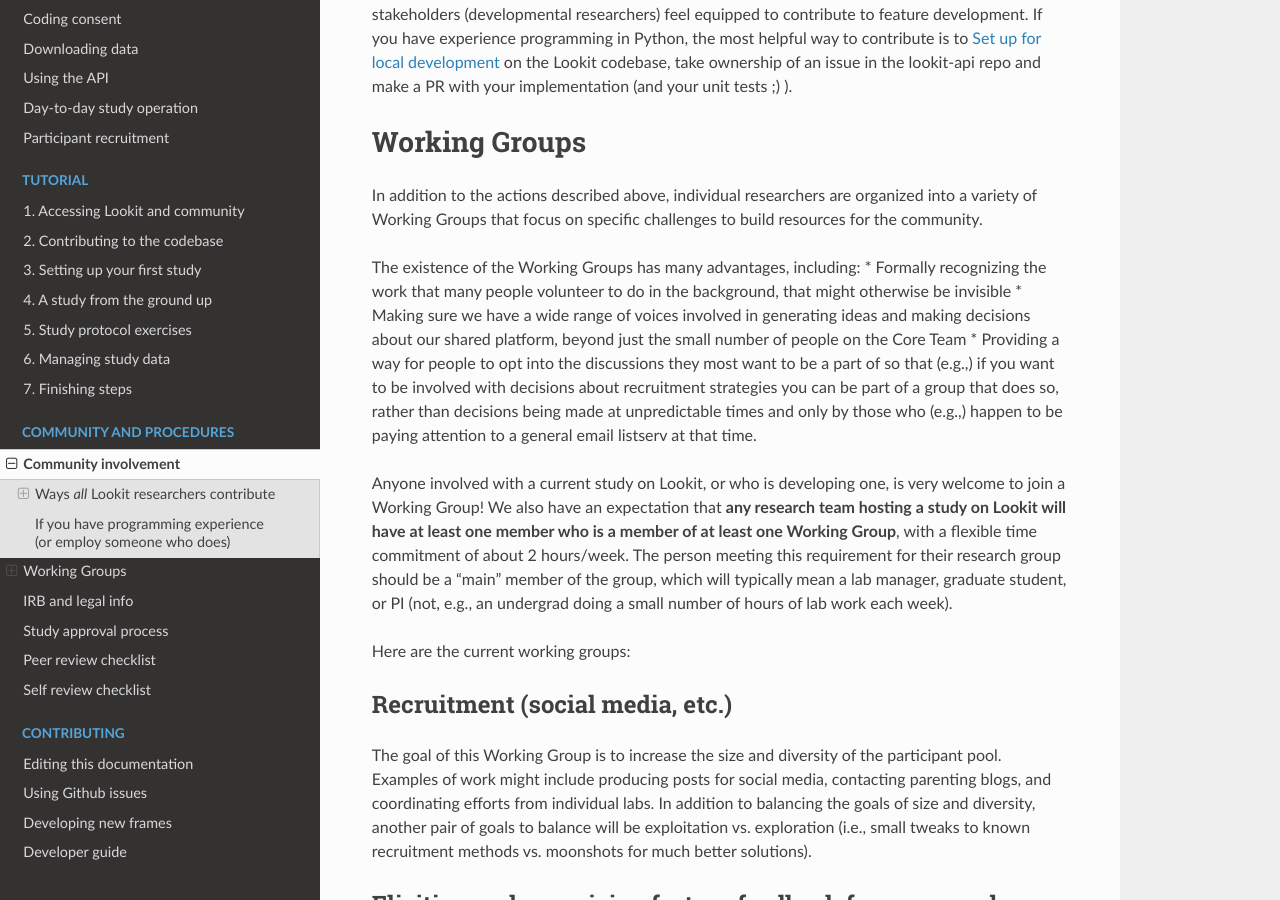
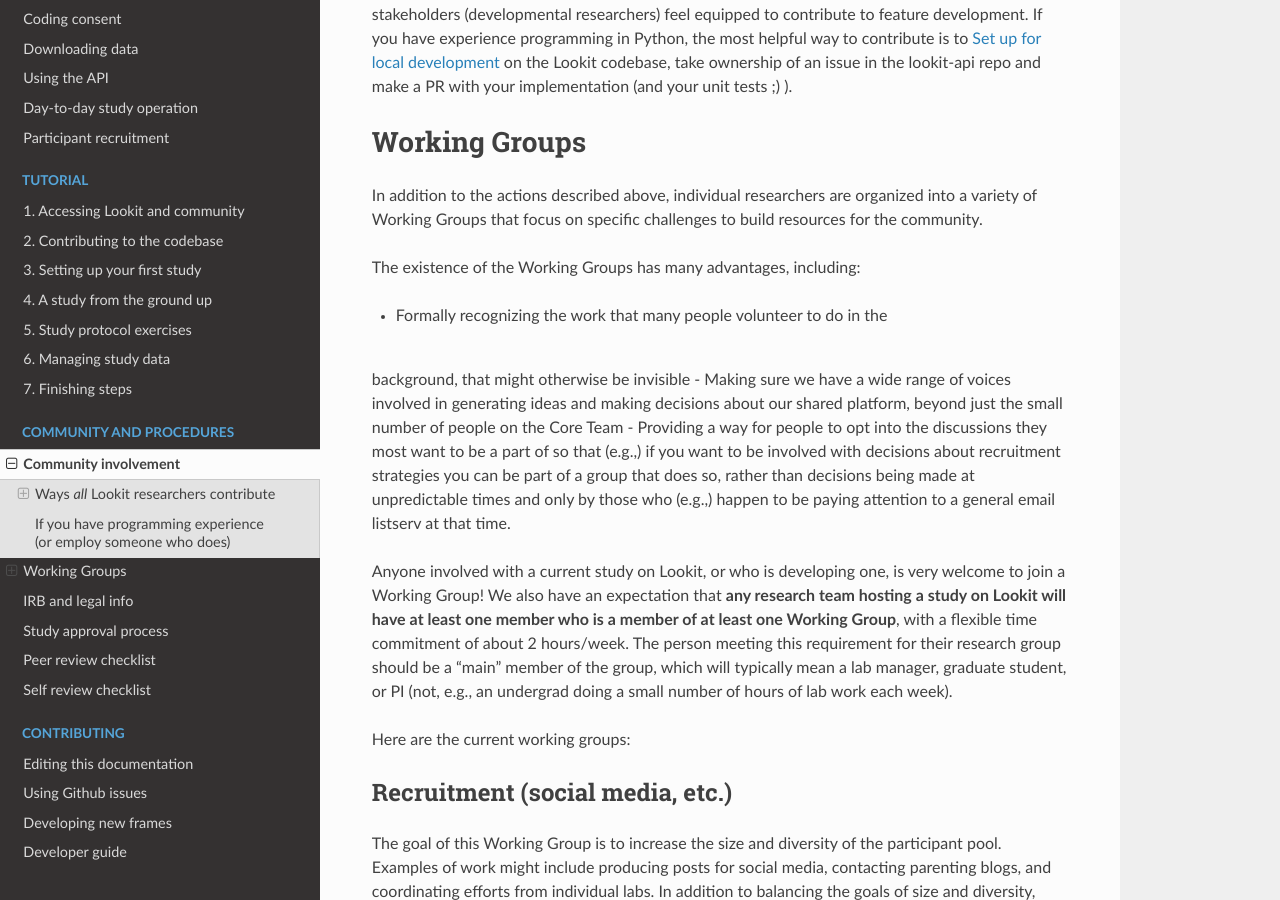
Before and after one commit to lookit/lookit-docs, a Sphinx documentation site: the page built from docs/source/community-involvement.rst, in a window 1280 px wide and 900 px high, scrolled down 827 px. Built offline with Sphinx 7.4.7 and the Read the Docs theme 2.0.0, drawn with Linux system fonts in a browser that asks for light colours.

```diff
--- a/docs/source/community-involvement.rst
+++ b/docs/source/community-involvement.rst
@@ -51,12 +51,15 @@ In addition to the actions described above, individual researchers are
 organized into a variety of Working Groups that focus on specific
 challenges to build resources for the community.
 
-The existence of the Working Groups has many advantages, including: \*
-Formally recognizing the work that many people volunteer to do in the
-background, that might otherwise be invisible \* Making sure we have a
+The existence of the Working Groups has many advantages, including:
+
+- Formally recognizing the work that many people volunteer to do in the
+background, that might otherwise be invisible
+- Making sure we have a
 wide range of voices involved in generating ideas and making decisions
 about our shared platform, beyond just the small number of people on the
-Core Team \* Providing a way for people to opt into the discussions they
+Core Team
+- Providing a way for people to opt into the discussions they
 most want to be a part of so that (e.g.,) if you want to be involved
 with decisions about recruitment strategies you can be part of a group
 that does so, rather than decisions being made at unpredictable times
```
